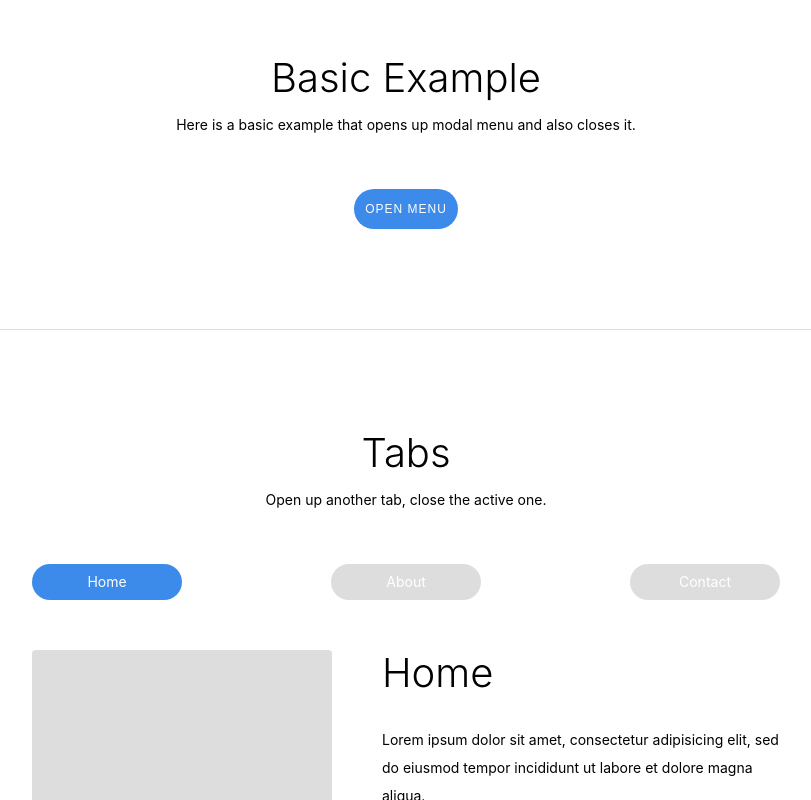
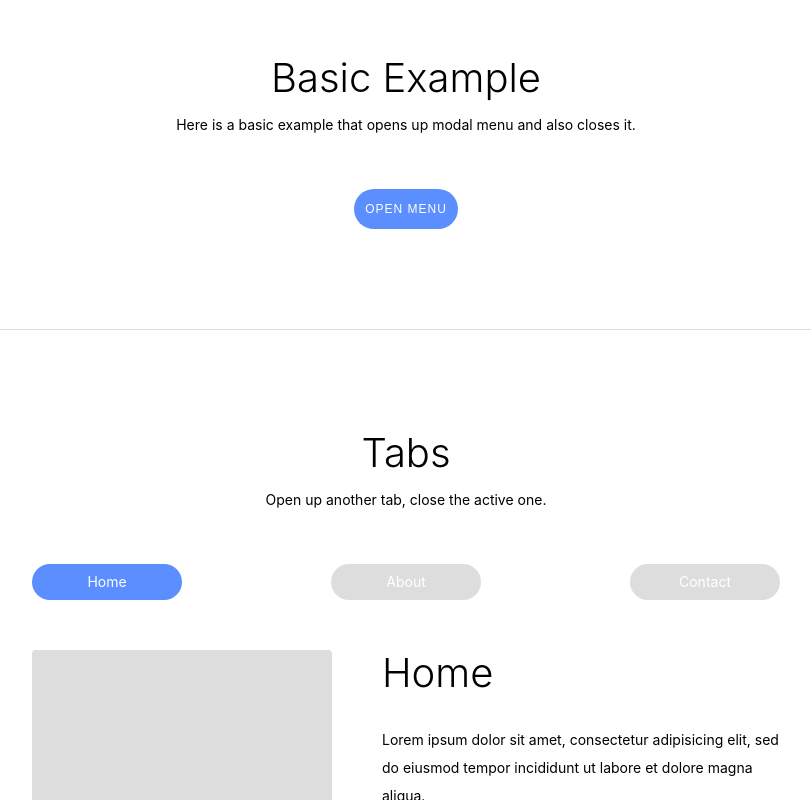
Before and after one commit to srph/jqt, a website: page docs/index.html in a window 1280 px wide. Shown: the part 845-1645 px from the top of the page, without its empty margins (234-1045 px from the left). Drawn offline with Linux system fonts and the light colour scheme.

Commit message:
Update btn and tab bg

```diff
--- a/docs/style.css
+++ b/docs/style.css
@@ -24,7 +24,7 @@ html, body {
   font-size: 12px;
   text-transform: uppercase;
   letter-spacing: 1px;
-  background: #3c8aea;
+  background: #5b8eff;
   border: 1px solid transparent;
   border-radius: 50px;
   cursor: pointer;
@@ -148,7 +148,7 @@ html, body {
 .tabs a:hover,
 .tabs a.active {
   color: #fff;
-  background: #3c8aea;
+  background: #5b8eff;
 }
 
 .content {
```
